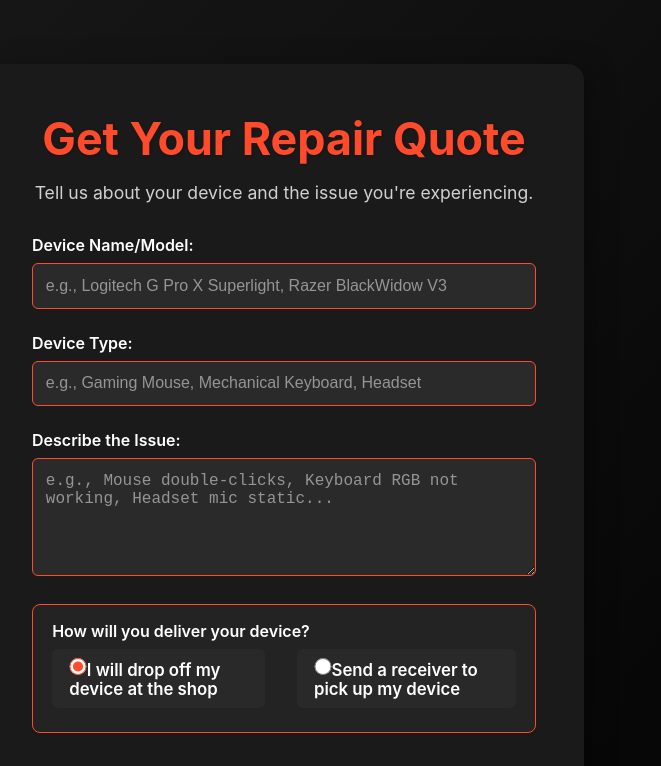
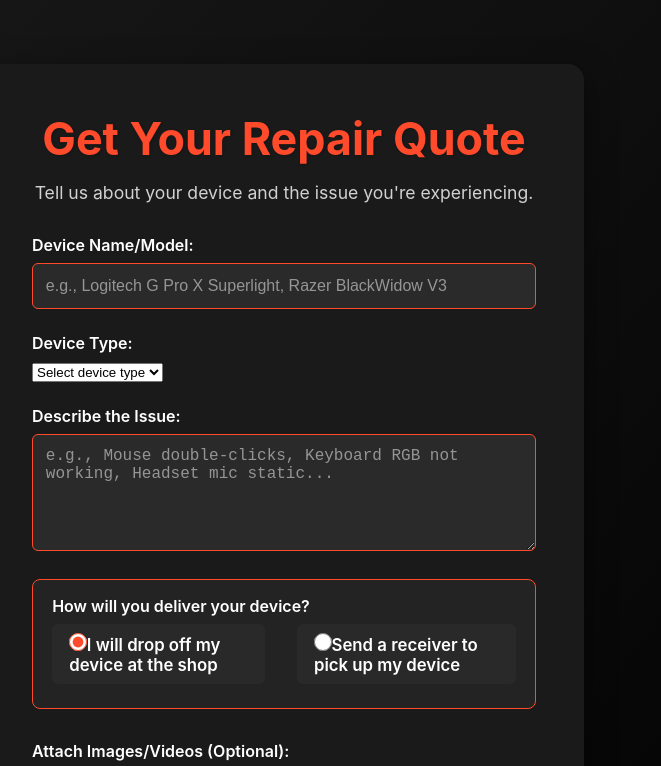
Before and after one commit to EbrerRamen/WeRepair, a React (Create React App) app in the folder client/: page /contact in a window 1280 px wide. Shown: the top 766 px of the page, without its empty margins (356-1017 px from the left). Built offline with nearby package versions, Linux system fonts and the light colour scheme.

Commit message:
feat: change device type field to dropdown with fixed options in quote and edit forms

```diff
--- a/client/src/components/EditRequestPage.js
+++ b/client/src/components/EditRequestPage.js
@@ -219,15 +219,19 @@ const EditRequestPage = () => {
 
           <div className="form-group">
             <label htmlFor="deviceType">Device Type:</label>
-            <input
-              type="text"
+            <select
               id="deviceType"
               name="deviceType"
               value={formData.deviceType}
               onChange={handleChange}
-              placeholder="e.g., Gaming Mouse, Mechanical Keyboard, Headset"
               required
-            />
+            >
+              <option value="">Select device type</option>
+              <option value="Mouse">Mouse</option>
+              <option value="Keyboard">Keyboard</option>
+              <option value="Headphone">Headphone</option>
+              <option value="Controller">Controller</option>
+            </select>
           </div>
 
           <div className="form-group">
--- a/client/src/components/GetQuotePage.js
+++ b/client/src/components/GetQuotePage.js
@@ -153,15 +153,19 @@ const GetQuotePage = () => {
 
           <div className="form-group">
             <label htmlFor="deviceType">Device Type:</label>
-            <input
-              type="text"
+            <select
               id="deviceType"
               name="deviceType"
               value={formData.deviceType}
               onChange={handleChange}
-              placeholder="e.g., Gaming Mouse, Mechanical Keyboard, Headset"
               required
-            />
+            >
+              <option value="">Select device type</option>
+              <option value="Mouse">Mouse</option>
+              <option value="Keyboard">Keyboard</option>
+              <option value="Headphone">Headphone</option>
+              <option value="Controller">Controller</option>
+            </select>
           </div>
 
           <div className="form-group">
```
